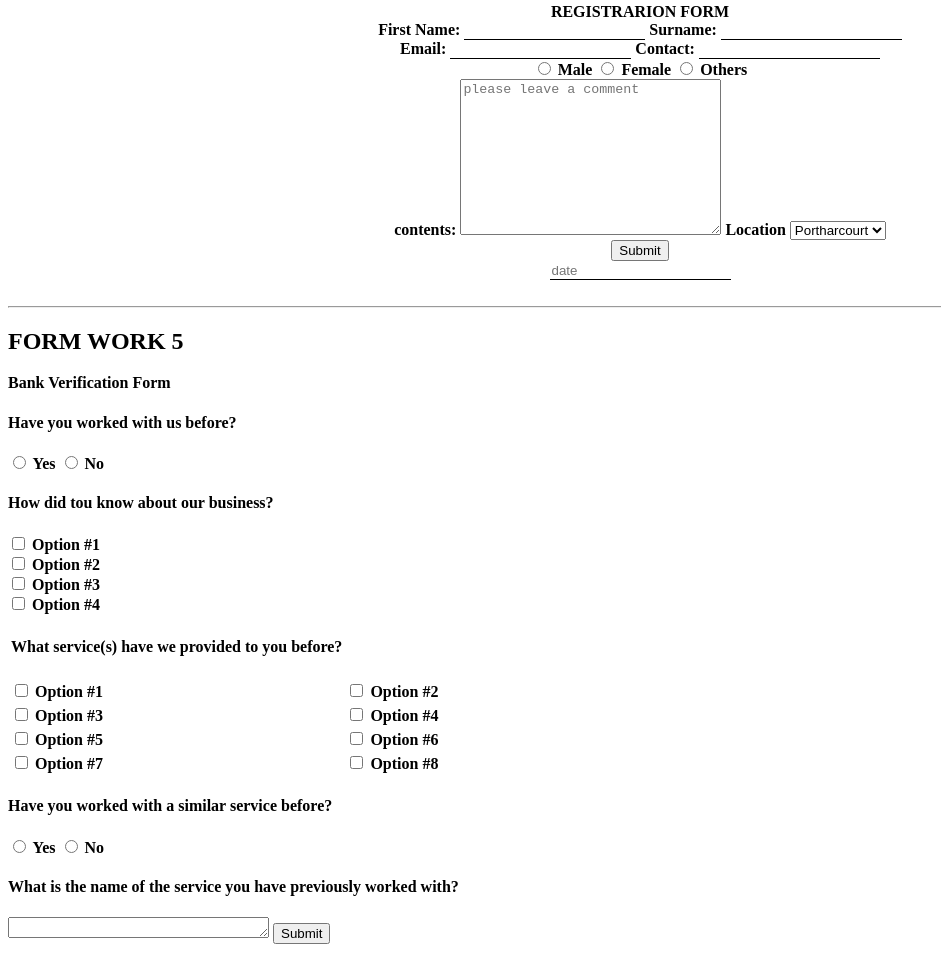
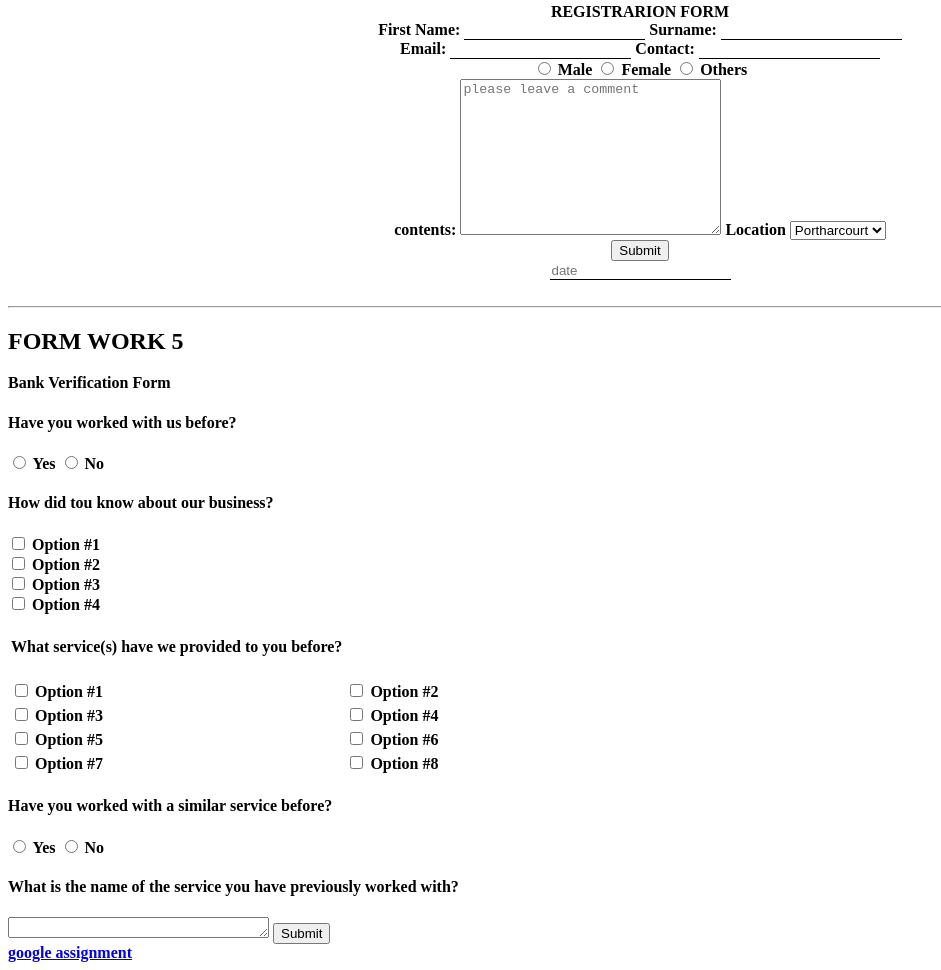
Before and after one commit to Nwayem/Assignment-Projects, a plain HTML site: page index.html in a window 1280 px wide. Shown: the part 1715-2685 px from the top of the page, without its empty margins (0-941 px from the left). Drawn offline with Linux system fonts and the light colour scheme.

Commit message:
added google assignment

```diff
--- a/index.html
+++ b/index.html
@@ -221,7 +221,7 @@
         <h4> What is the name of the service you have previously worked with?
 </h4><textarea Name="id=" cols="30" rows="1"></textarea>
 <input type="Submit"><br>
-
+<a href="file.html">google assignment</a>
 
 </body>
 
```
